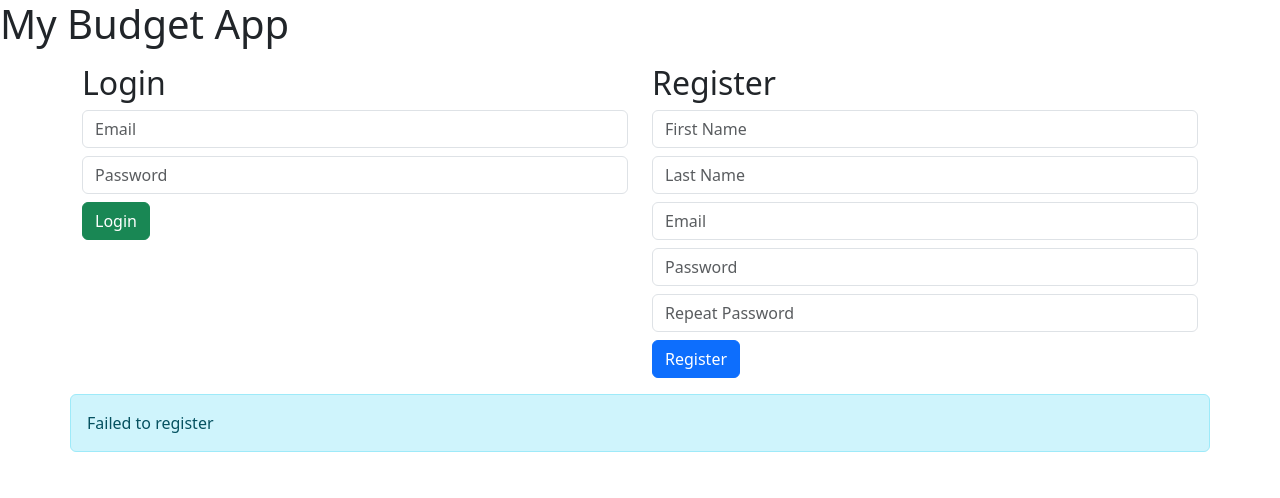
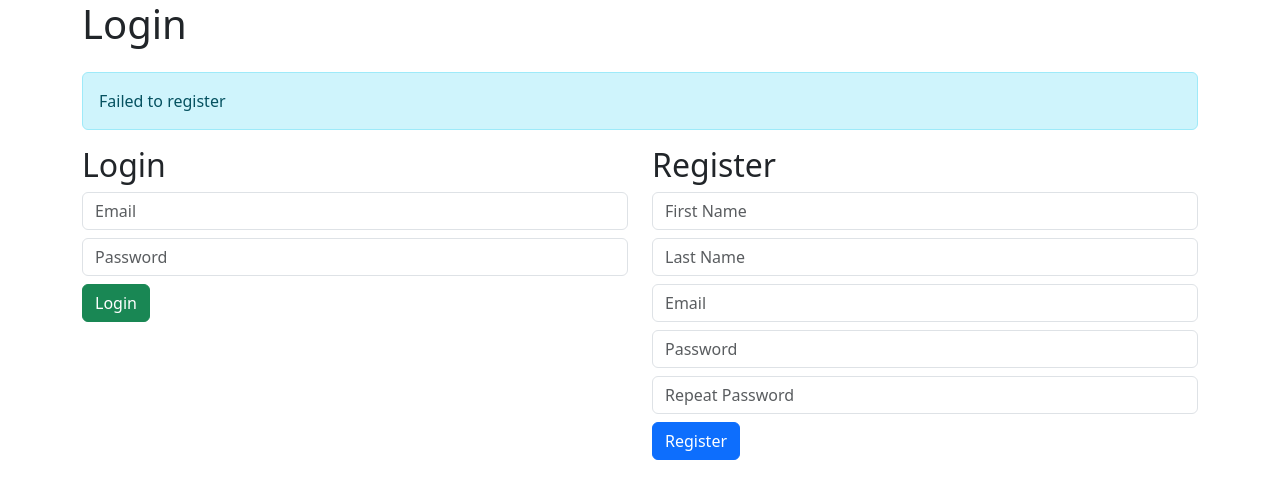
Before and after one commit to andlamb2002/budget-app, a React (Create React App) app in the folder client/: page /login in a window 1280 px wide. Both pictures are taken after a click on the button "Register". Shown: the top 498 px of the page. Built offline with nearby package versions, Linux system fonts and the light colour scheme; no server answers.

Commit message:
Improved header

```diff
--- a/client/src/App.jsx
+++ b/client/src/App.jsx
@@ -4,6 +4,8 @@ import { AuthProvider } from './Contexts/authContext';
 import LoginRegister from './Components/LoginRegister';
 import Homepage from './Components/Homepage';
 import Header from './Components/Header';
+import Dashboard from './Components/Dashboard';
+import Alert from './Components/Alert';
 import PrivateRoute from './Components/PrivateRoute';
 
 function App() {
@@ -11,10 +13,12 @@ function App() {
         <AuthProvider>
             <BrowserRouter>
                 <Header />
+                <Alert />
                 <div className="container mt-3">
                     <Routes>
                         <Route path="/" element={<PrivateRoute><Homepage /></PrivateRoute>} />
                         <Route path="/login" element={<LoginRegister />} />
+                        <Route path="/dashboard" element={<PrivateRoute><Dashboard /></PrivateRoute>} />
                     </Routes>
                 </div>
             </BrowserRouter>
--- /dev/null
+++ b/client/src/Components/Alert.jsx
@@ -0,0 +1,14 @@
+import React from 'react';
+import { useAuth } from '../Contexts/authContext';
+
+function Alert() {
+    const { message } = useAuth();
+
+    return (
+        <div className="container mt-3" style={{ minHeight: '50px' }}>
+            {message && <div className="alert alert-info">{message}</div>}
+        </div>
+    );
+}
+
+export default Alert;
--- /dev/null
+++ b/client/src/Components/Dashboard.jsx
@@ -0,0 +1,12 @@
+import React from 'react';
+
+function Dashboard() {
+    return (
+        <div>
+            <h2>Dashboard</h2>
+            <p>Welcome to your Dashboard! Here you will be able to view and manage your budgets and expenses.</p>
+        </div>
+    );
+}
+
+export default Dashboard;
--- a/client/src/Components/Header.jsx
+++ b/client/src/Components/Header.jsx
@@ -1,9 +1,41 @@
 import React from 'react';
+import { useLocation, Link, useNavigate } from 'react-router-dom';
+import { useAuth } from '../Contexts/authContext';
 
 function Header() {
+    const { pathname } = useLocation();
+    const navigate = useNavigate();
+    const { user, logout } = useAuth();
+
+    const getPageTitle = () => {
+        switch (pathname) {
+            case '/':
+                return 'Home';
+            case '/login':
+                return 'Login';
+            case '/dashboard':
+                return 'Dashboard';
+            default:
+                return 'My Budget App';
+        }
+    };
+
+    const handleLogout = async () => {
+        await logout();
+        navigate('/login');
+    };
+
     return (
-        <header>
-            <h1>My Budget App</h1>
+        <header className="container">
+            <div className="d-flex justify-content-between align-items-center">
+                <h1>{getPageTitle()}</h1>
+                {user && (
+                    <div>
+                        <Link to="/dashboard" className="btn btn-primary mx-2">Dashboard</Link>
+                        <button onClick={handleLogout} className="btn btn-danger">Logout</button>
+                    </div>
+                )}
+            </div>
         </header>
     );
 }
--- a/client/src/Components/LoginRegister.jsx
+++ b/client/src/Components/LoginRegister.jsx
@@ -87,7 +87,6 @@ function LoginRegister() {
                 />
                 <button onClick={handleRegister} className="btn btn-primary mt-2">Register</button>
             </div>
-            {message && <div className="alert alert-info mt-3">{message}</div>}
         </div>
     );
 }
```
